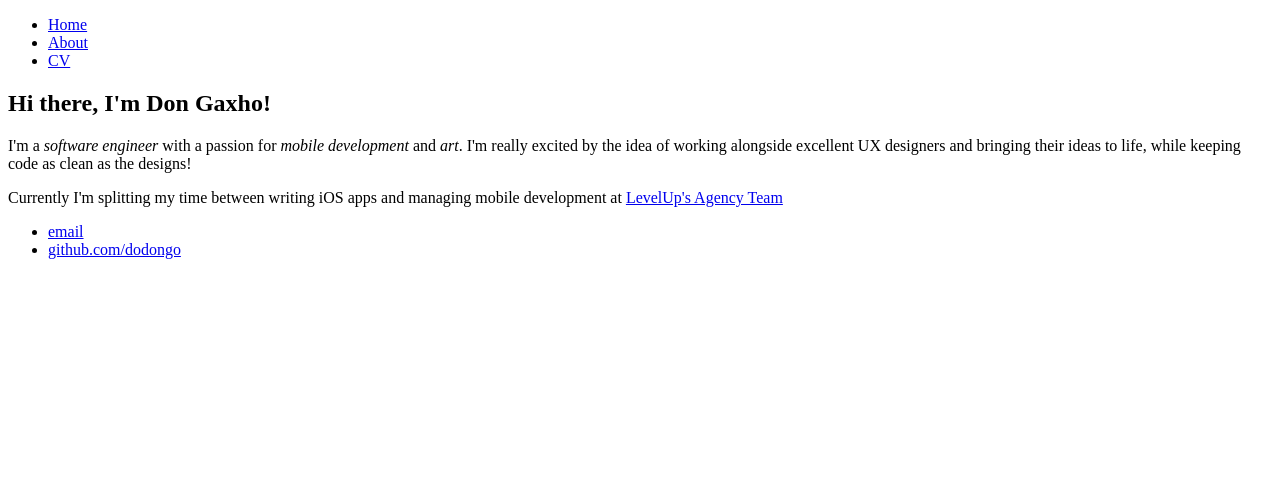
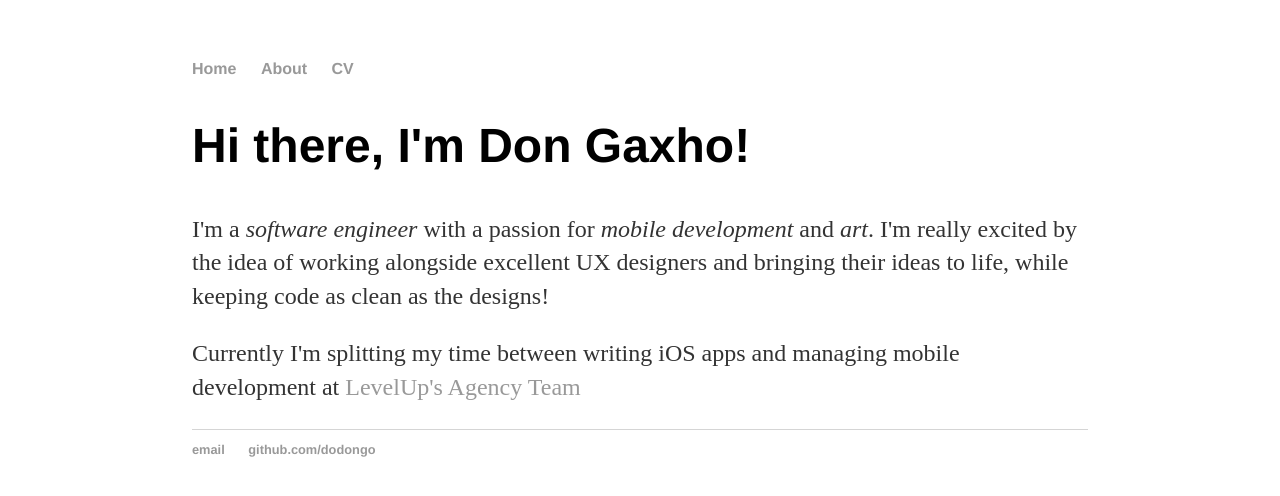
Before and after one commit to dodongo/dodongo.github.io, a plain HTML site: page index.html in a window 1280 px wide. Drawn offline with Linux system fonts and the light colour scheme.

Commit message:
Link styles

```diff
--- a/index.html
+++ b/index.html
@@ -2,6 +2,7 @@
 <html>
   <head>
     <title>Donald Gaxho - Software Engineer</title>
+    <link rel="stylesheet" type="text/css" href="/css/main.css"/>
   </head>
   <body>
     <nav>
```
